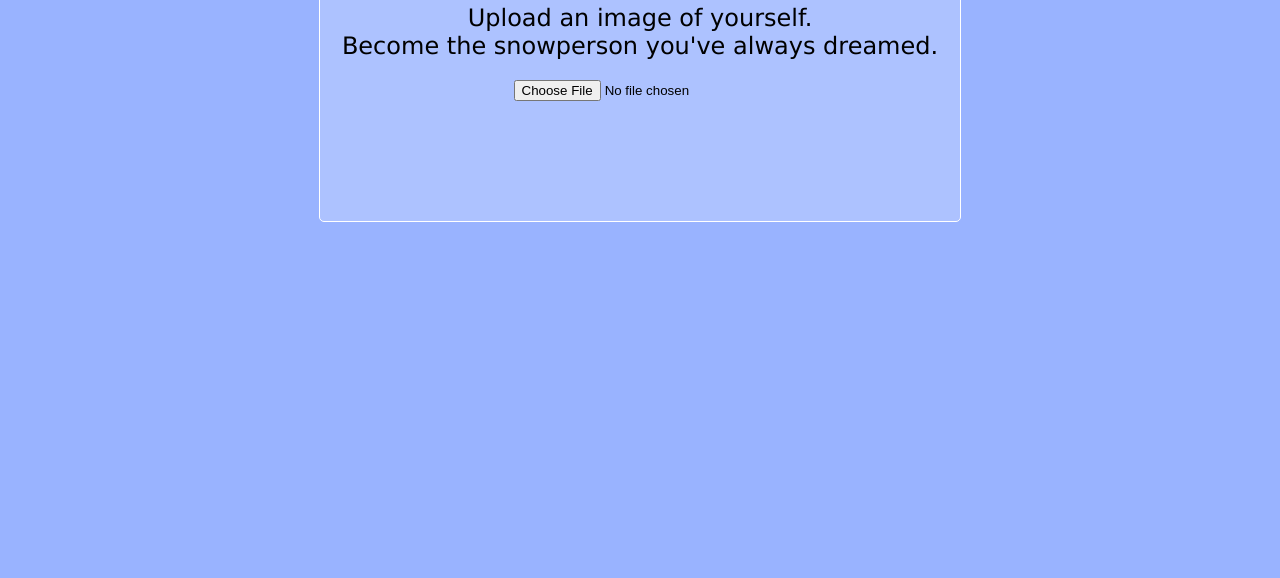
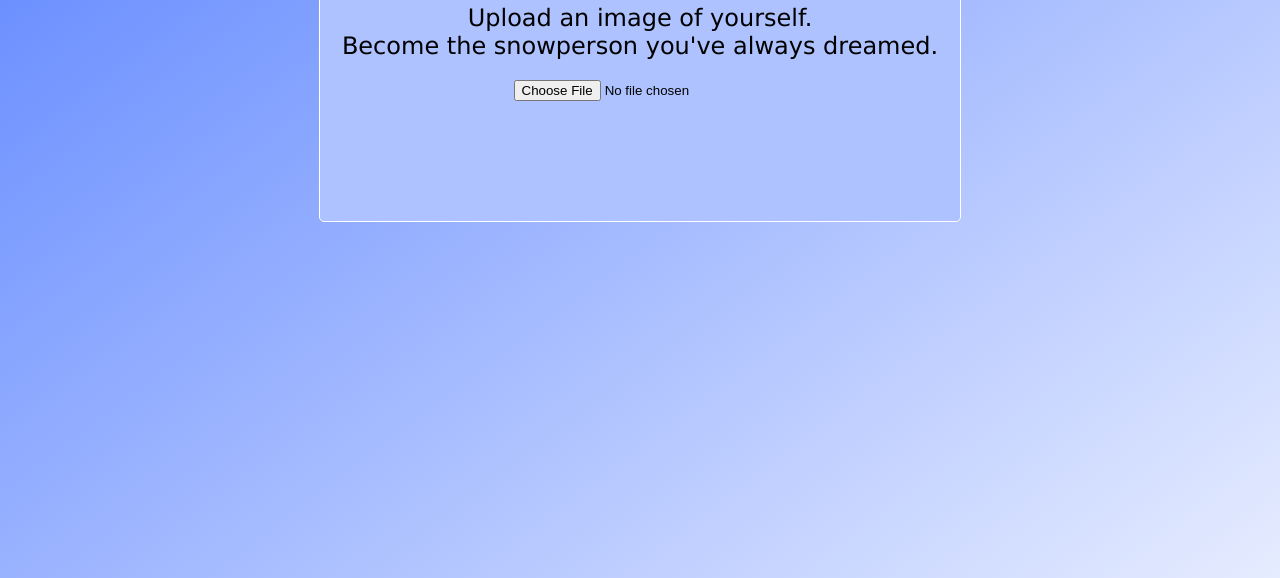
Before and after one commit to verasveras/snowme, a website: page index.html in a window 1280 px wide. Shown: the part 390-968 px from the top of the page. Before the commit the page ends 800 px from the top, so only its background shows below. Drawn offline with Linux system fonts and the light colour scheme.

Commit message:
fixed splash page gradient

```diff
--- a/public/css/main.css
+++ b/public/css/main.css
@@ -1,5 +1,7 @@
 body {
+	height: 100vh;
 	background-color: #99b3ff;
+	background: linear-gradient(to bottom right, #4d79ff, #e6ecff); /* Standard syntax */
 }
 
 .before{
```
